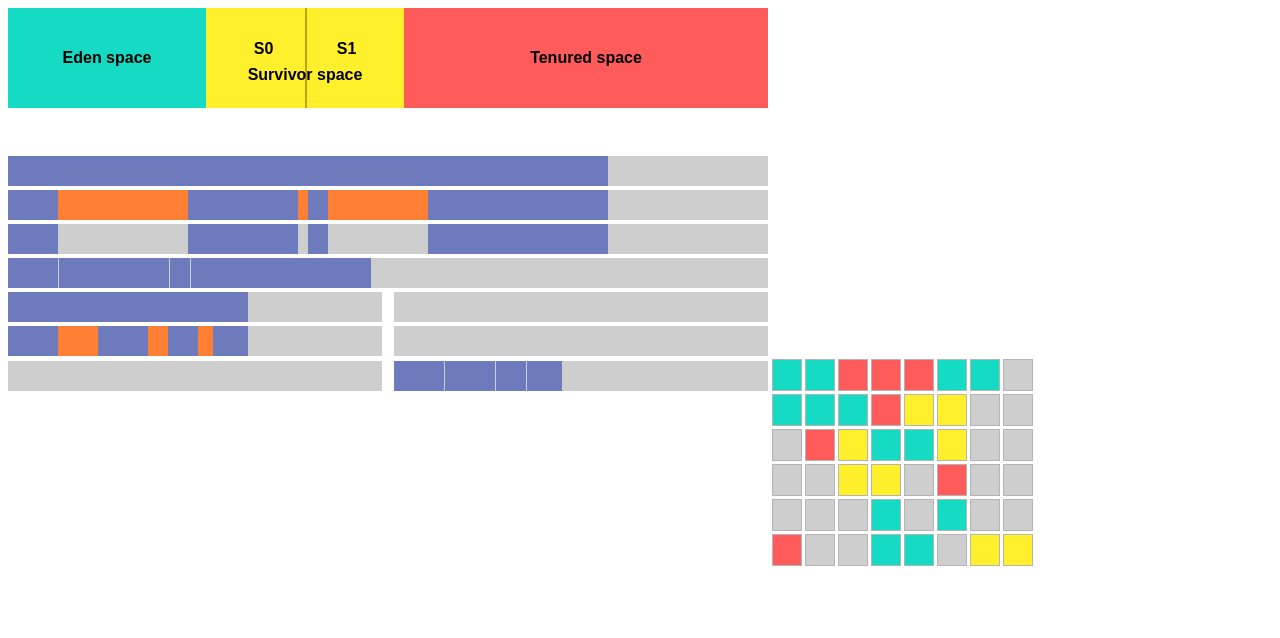
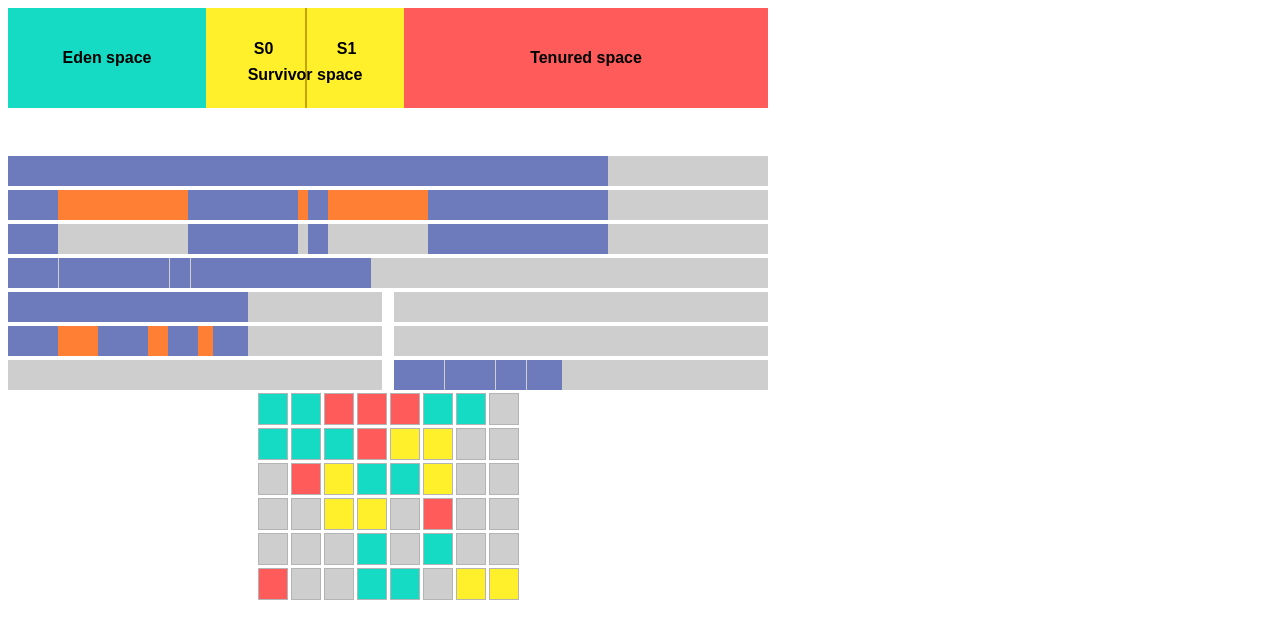
Before and after one commit to nutgaard/gc-illu, a website built with Parcel: page src/index.html in a window 1280 px wide. Built offline with nearby package versions, Linux system fonts and the light colour scheme.

Commit message:
Centering grid image

```diff
--- a/src/memory.less
+++ b/src/memory.less
@@ -22,6 +22,7 @@
       width: auto;
       display: grid;
       grid-gap: 5px 3px;
+      margin: 0 auto;
 
       > i {
         border: 1px solid #b4b4b4;
@@ -75,6 +76,3 @@
     }
   }
 }
-#memory-grid {
-  width: auto;
-}
```
Also changed, not shown: img/memory-grid-dark.png, img/memory-grid-light.png, img/memory-partition-marked-dark.png, img/memory-partition-marked-light.png.
